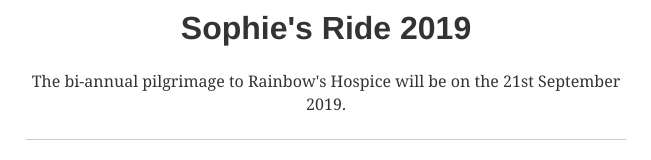
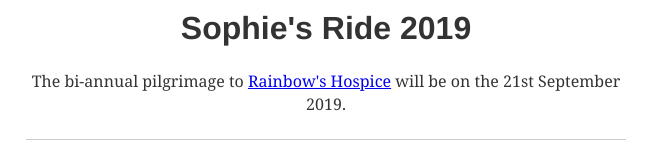
Before and after one commit to bwghughes/sophiesride, a Gatsby site: page / in a window 1280 px wide. Shown: the part 448-608 px from the top of the page, without its empty margins (314-965 px from the left). Built offline with nearby package versions, Linux system fonts and the light colour scheme; Gatsby itself is replaced by a stand-in of ours.

Commit message:
Added link to Rainbows.

```diff
--- a/src/pages/index.js
+++ b/src/pages/index.js
@@ -6,7 +6,7 @@ export default () =>
     <img src={SophieImg} alt="Sophie abd Jane on a Bike"></img>
     <h1>Sophie's Ride 2019</h1>
     <p>
-      The bi-annual pilgrimage to Rainbow's Hospice will be on the 21st September 2019.
+      The bi-annual pilgrimage to <a href="https://www.rainbows.co.uk">Rainbow's Hospice</a> will be on the 21st September 2019.
     </p>
 
     <hr></hr>
```
